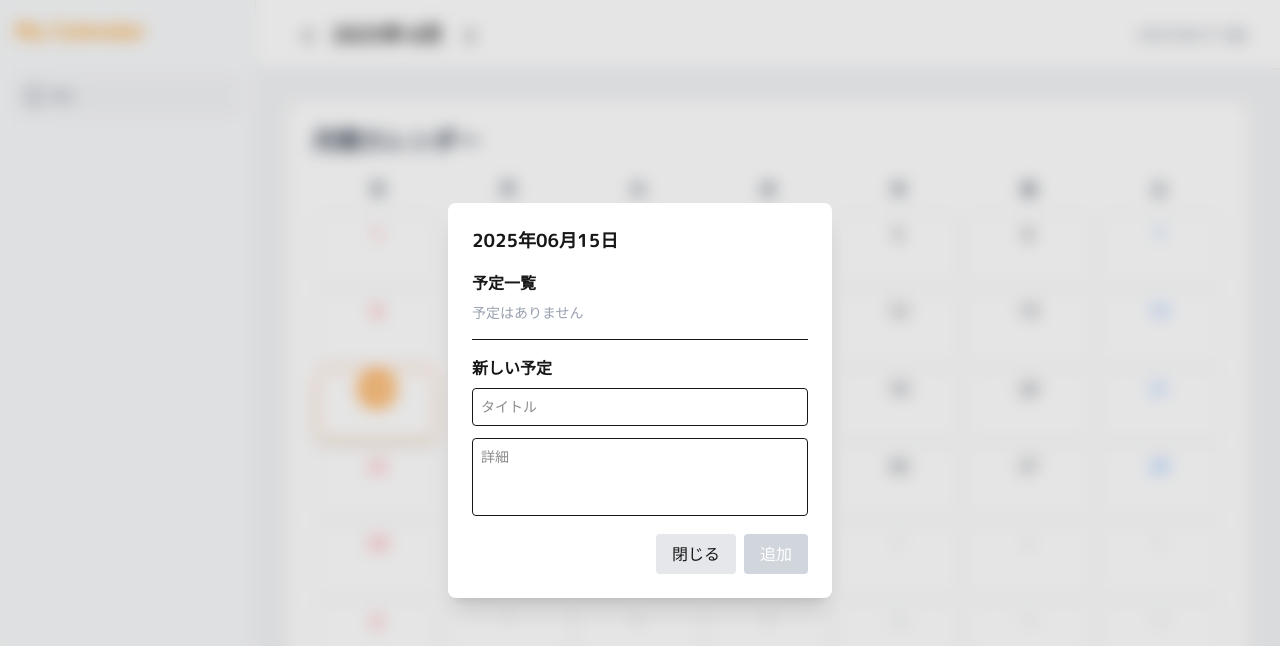
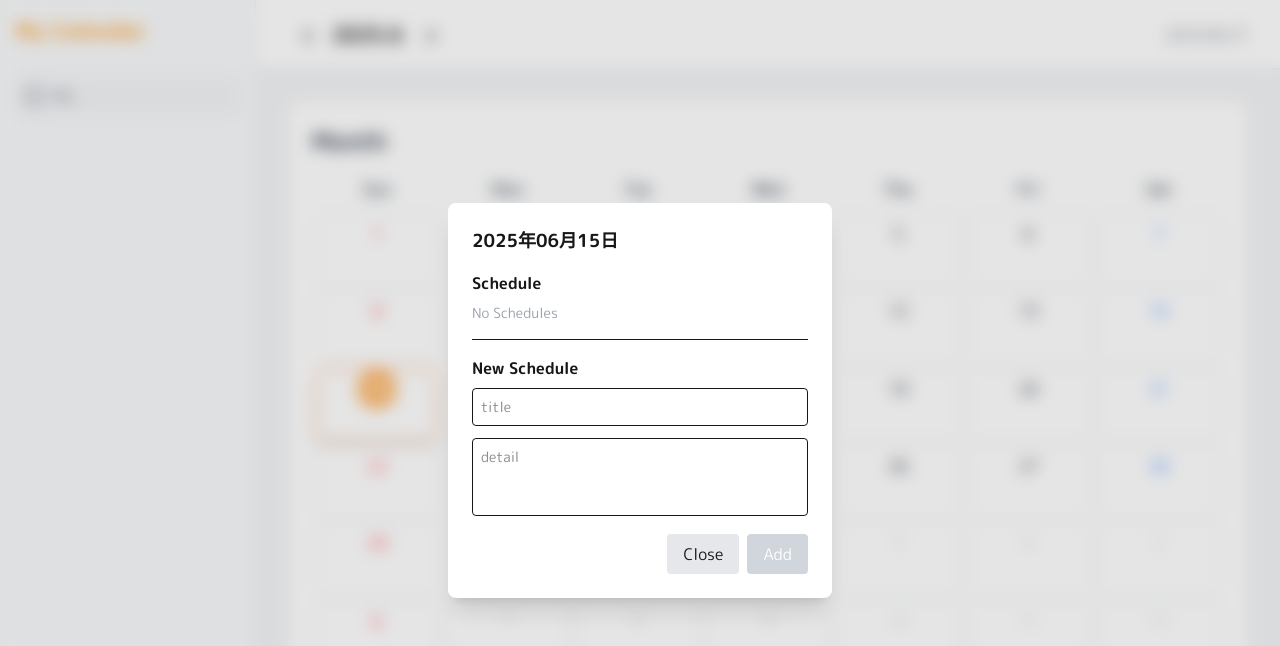
Before and after one commit to byArton/nextjs-calendar-tutorial-datefns-framer-tutorial, a Next.js app: page / in a window 1280 px wide. Both pictures are taken after a click on the button "15". Shown: the top 646 px of the page. Built offline with nearby package versions, Linux system fonts and the light colour scheme.

Commit message:
Translation (JP → EN)

```diff
--- a/app/page.tsx
+++ b/app/page.tsx
@@ -81,7 +81,7 @@ export default function CalendarPage() {
                 animate={{ opacity: 1, x: 0 }}
                 transition={{ delay: 0.1, duration: 0.3 }}
               >
-                月間カレンダー
+                Month
               </motion.h2>
             </div>
             <div className="flex-1 flex flex-col justify-center">
--- a/components/calendar/Calendar.tsx
+++ b/components/calendar/Calendar.tsx
@@ -100,7 +100,7 @@ export default function Calendar({
     <table className="w-full h-full table-fixed border-separate border-spacing-y-1 select-none">
       <thead>
         <tr>
-          {['日', '月', '火', '水', '木', '金', '土'].map((d, i) => (
+          {['Sun', 'Mon', 'Tue', 'Wed', 'Thu', 'Fri', 'Sat'].map((d, i) => (
             <th
               key={i}
               className="pb-2 font-semibold text-gray-600 text-center"
--- a/components/calendar/CalendarHeader.tsx
+++ b/components/calendar/CalendarHeader.tsx
@@ -18,19 +18,19 @@ export default function CalendarHeader({
         <button
           onClick={() => setCurrentMonth(subMonths(currentMonth, 1))}
           className="p-2 rounded hover:bg-gray-100"
-          aria-label="前月"
+          aria-label="prev"
         >
           <svg className="w-5 h-5" fill="none" stroke="currentColor">
             <polyline points="15 18 9 12 15 6" strokeWidth="2" />
           </svg>
         </button>
         <div className="text-xl font-semibold">
-          {format(currentMonth, 'yyyy年 M月', { locale: ja })}
+          {format(currentMonth, 'yyyy.M', { locale: ja })}
         </div>
         <button
           onClick={() => setCurrentMonth(addMonths(currentMonth, 1))}
           className="p-2 rounded hover:bg-gray-100"
-          aria-label="次月"
+          aria-label="next"
         >
           <svg className="w-5 h-5" fill="none" stroke="currentColor">
             <polyline points="9 6 15 12 9 18" strokeWidth="2" />
@@ -39,7 +39,7 @@ export default function CalendarHeader({
       </div>
       <div>
         <span className="text-sm text-gray-500">
-          {format(new Date(), 'yyyy/MM/dd (E)', { locale: ja })}
+          {format(new Date(), 'yyyy/MM/dd', { locale: ja })}
         </span>
       </div>
     </header>
--- a/components/calendar/EventModal.tsx
+++ b/components/calendar/EventModal.tsx
@@ -82,9 +82,9 @@ export default function EventModal({
 
           {/* 予定一覧 */}
           <div className="mb-4">
-            <h3 className="text-md font-semibold mb-2">予定一覧</h3>
+            <h3 className="text-md font-semibold mb-2">Schedule</h3>
             {dayEvents.length === 0 ? (
-              <div className="text-gray-400 text-sm mb-2">予定はありません</div>
+              <div className="text-gray-400 text-sm mb-2">No Schedules</div>
             ) : (
               <ul className="space-y-2">
                 {dayEvents.map((ev) => (
@@ -95,13 +95,13 @@ export default function EventModal({
                           className="border rounded w-full p-2 text-sm"
                           value={editTitle}
                           onChange={(e) => setEditTitle(e.target.value)}
-                          placeholder="タイトル"
+                          placeholder="title"
                         />
                         <textarea
                           className="border rounded w-full p-2 text-sm resize-none"
                           value={editDescription}
                           onChange={(e) => setEditDescription(e.target.value)}
-                          placeholder="詳細"
+                          placeholder="detail"
                           rows={2}
                         />
                         <div className="flex gap-2 justify-end">
@@ -116,13 +116,13 @@ export default function EventModal({
                               setEditId(null);
                             }}
                           >
-                            保存
+                            Save
                           </button>
                           <button
                             className="px-3 py-1 text-sm bg-gray-300 text-gray-700 rounded hover:bg-gray-400"
                             onClick={() => setEditId(null)}
                           >
-                            キャンセル
+                            Cancel
                           </button>
                         </div>
                       </div>
@@ -142,13 +142,13 @@ export default function EventModal({
                               className="px-2 py-1 text-xs text-blue-600 hover:bg-blue-50 rounded"
                               onClick={() => setEditId(ev.id)}
                             >
-                              編集
+                              Edit
                             </button>
                             <button
                               className="px-2 py-1 text-xs text-red-600 hover:bg-red-50 rounded"
                               onClick={() => onDelete(ev.id)}
                             >
-                              削除
+                              Delete
                             </button>
                           </div>
                         </div>
@@ -162,7 +162,7 @@ export default function EventModal({
 
           {/* 新規追加フォーム */}
           <div className="border-t pt-4">
-            <h3 className="text-md font-semibold mb-2">新しい予定</h3>
+            <h3 className="text-md font-semibold mb-2">New Schedule</h3>
             <form
               onSubmit={(e) => {
                 e.preventDefault();
@@ -183,13 +183,13 @@ export default function EventModal({
             >
               <input
                 className="border rounded w-full p-2 text-sm"
-                placeholder="タイトル"
+                placeholder="title"
                 value={title}
                 onChange={(e) => setTitle(e.target.value)}
               />
               <textarea
                 className="border rounded w-full p-2 text-sm resize-none"
-                placeholder="詳細"
+                placeholder="detail"
                 value={description}
                 onChange={(e) => setDescription(e.target.value)}
                 rows={3}
@@ -200,14 +200,14 @@ export default function EventModal({
                   className="px-4 py-2 rounded bg-gray-200 hover:bg-gray-300"
                   onClick={onClose}
                 >
-                  閉じる
+                  Close
                 </button>
                 <button
                   type="submit"
                   className="px-4 py-2 rounded bg-orange-500 text-white hover:bg-orange-600 disabled:bg-gray-300"
                   disabled={!title.trim()}
                 >
-                  追加
+                  Add
                 </button>
               </div>
             </form>
```
